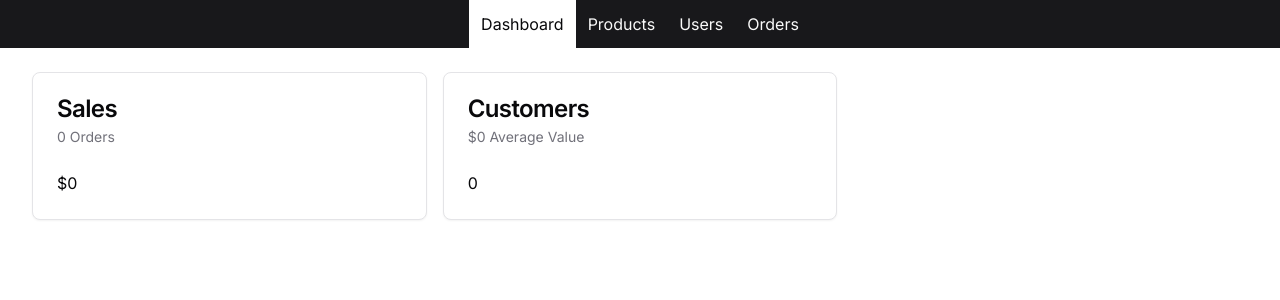
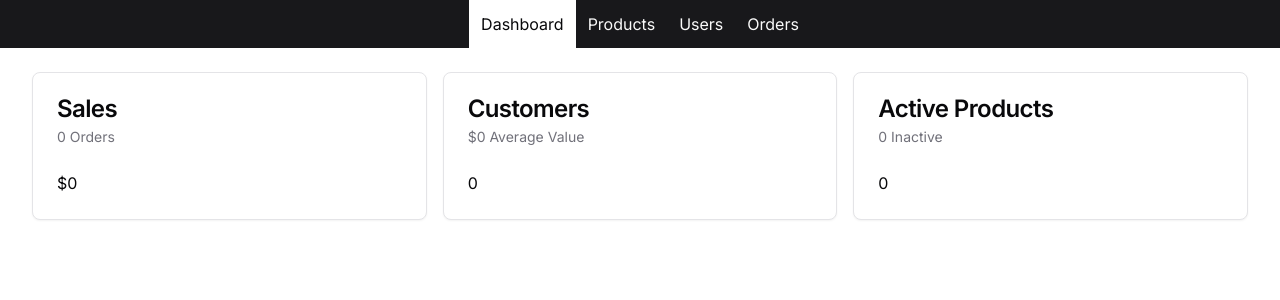
Before and after one commit to jrbarnhart/mock-web-store, a Next.js app: page /admin in a window 1280 px wide. Shown: the top 300 px of the page. Built offline with nearby package versions, Linux system fonts and the light colour scheme; no server answers; the database is empty.

Commit message:
Add fn for getting product data and implement in card

```diff
--- a/app/admin/page.tsx
+++ b/app/admin/page.tsx
@@ -37,10 +37,23 @@ async function getUserData() {
   };
 }
 
+async function getProductData() {
+  const [activeCount, inactiveCount] = await Promise.all([
+    prisma.product.count({ where: { availableForPurchase: true } }),
+    prisma.product.count({ where: { availableForPurchase: false } }),
+  ]);
+
+  return {
+    activeCount,
+    inactiveCount,
+  };
+}
+
 export default async function AdminDashboard() {
-  const [salesData, userData] = await Promise.all([
+  const [salesData, userData, productData] = await Promise.all([
     getSalesData(),
     getUserData(),
+    getProductData(),
   ]);
 
   return (
@@ -56,6 +69,11 @@ export default async function AdminDashboard() {
           userData.averagePaidPerUser
         )} Average Value`}
         body={`${formatNumber(userData.userCount)}`}
+      />
+      <DashboardCard
+        title="Active Products"
+        subtitle={`${formatNumber(productData.inactiveCount)} Inactive`}
+        body={formatNumber(productData.activeCount)}
       />
     </div>
   );
```
